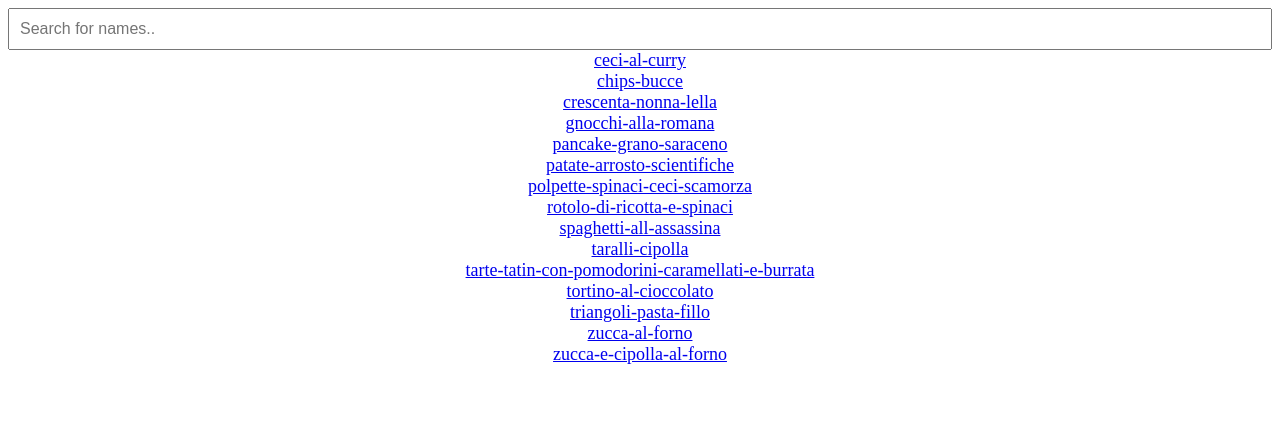
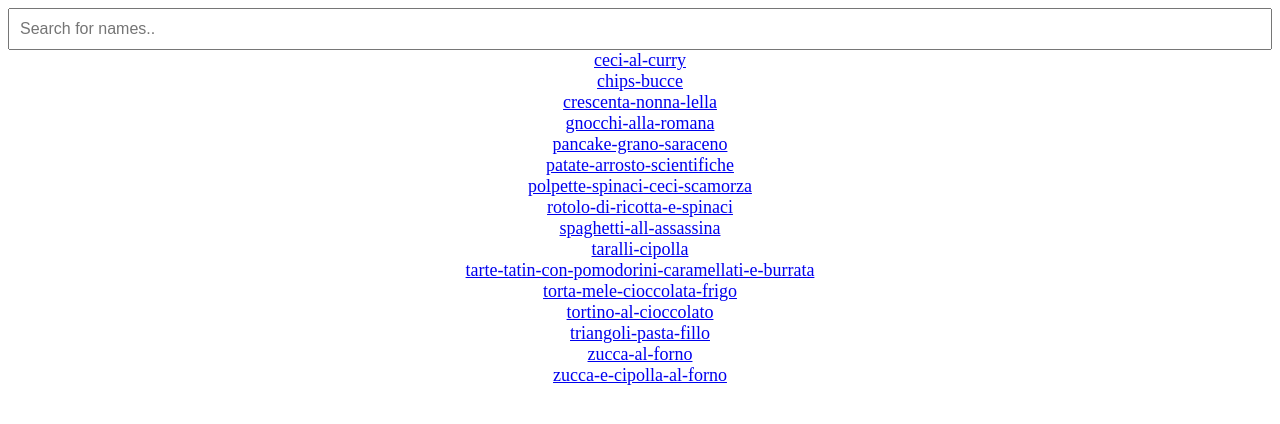
Before and after one commit to konova8/recipes, a plain HTML site: page index.html in a window 1280 px wide. Drawn offline with Linux system fonts and the light colour scheme.

Commit message:
Add torta mele cioccolata frigo

```diff
--- a/index.html
+++ b/index.html
@@ -52,6 +52,7 @@
         <li><a href="./spaghetti-all-assassina">spaghetti-all-assassina</a></li>
         <li><a href="./taralli-cipolla">taralli-cipolla</a></li>
         <li><a href="./tarte-tatin-con-pomodorini-caramellati-e-burrata">tarte-tatin-con-pomodorini-caramellati-e-burrata</a></li>
+        <li><a href="./torta-mele-cioccolata-frigo">torta-mele-cioccolata-frigo</a></li>
         <li><a href="./tortino-al-cioccolato">tortino-al-cioccolato</a></li>
         <li><a href="./triangoli-pasta-fillo">triangoli-pasta-fillo</a></li>
         <li><a href="./zucca-al-forno">zucca-al-forno</a></li>
```
Also changed, not shown: 1 other file.
